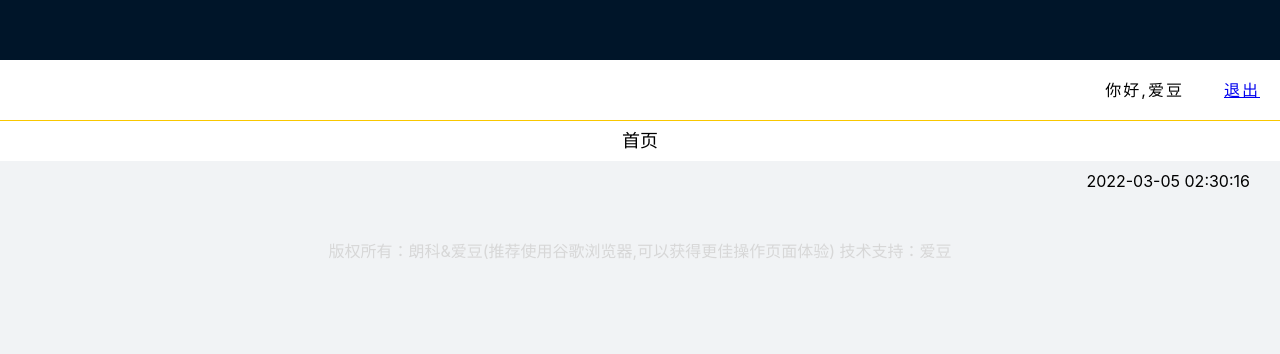
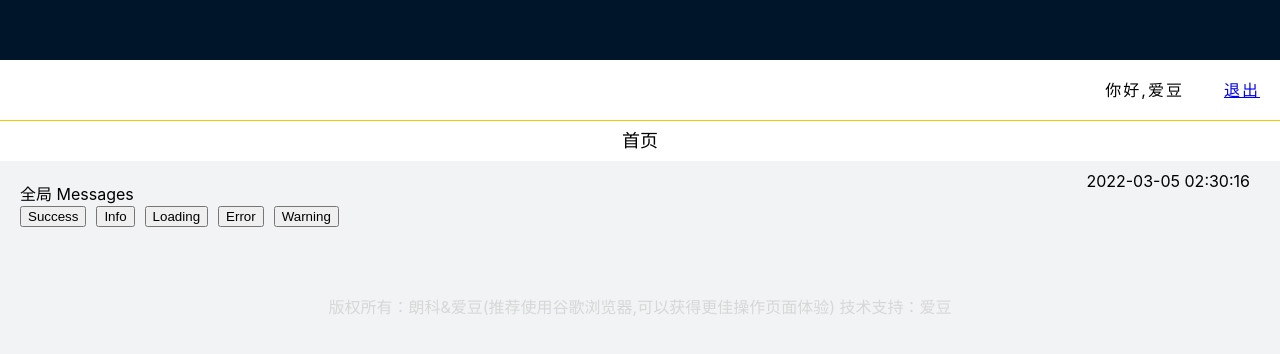
Before and after one commit to WangJiaHui0921/share-bike, a React (Create React App) app: page /ui/messages in a window 1280 px wide. Shown: the part 740-1094 px from the top of the page. Built offline with nearby package versions, Linux system fonts and the light colour scheme; no server answers.

Commit message:
Ui 全局Message开发完成

```diff
--- /dev/null
+++ b/src/pages/Ui/messages.jsx
@@ -0,0 +1,21 @@
+import { Card, Button, message } from 'antd';
+import "./../../style/card.less";
+
+const Messages = () => {
+    function handleMessages(type) {
+        message[type]("4月16日毕业啦")
+    }
+    return (
+        <div className="wrap">
+            <Card title="全局 Messages" className="wrap">
+                <Button type="primary" onClick={() => handleMessages("success")}>Success</Button>
+                <Button type="primary" onClick={() => handleMessages("info")}>Info</Button>
+                <Button type="primary" onClick={() => handleMessages("loading")}>Loading</Button>
+                <Button type="primary" onClick={() => handleMessages("error")}>Error</Button>
+                <Button type="primary" onClick={() => handleMessages("warning")}>Warning</Button>
+            </Card>
+        </div>
+    );
+}
+
+export default Messages;
--- a/src/router.jsx
+++ b/src/router.jsx
@@ -5,6 +5,7 @@ import Buttons from "./pages/Ui/buttons";
 import Modals from "./pages/Ui/modals";
 import Loadings from './pages/Ui/loadings';
 import Notifications from './pages/Ui/notifications';
+import Messages from "./pages/Ui/messages";
 const Router = () => {
     return (
         <BrowserRouter>
@@ -16,6 +17,7 @@ const Router = () => {
                             <Route path="/ui/modals" component={Modals} />
                             <Route path="/ui/loadings" component={Loadings} />
                             <Route path="/ui/notification" component={Notifications} />
+                            <Route path="/ui/messages" component={Messages} />
                         </Admin>
                     } />
                 </Switch>
```
